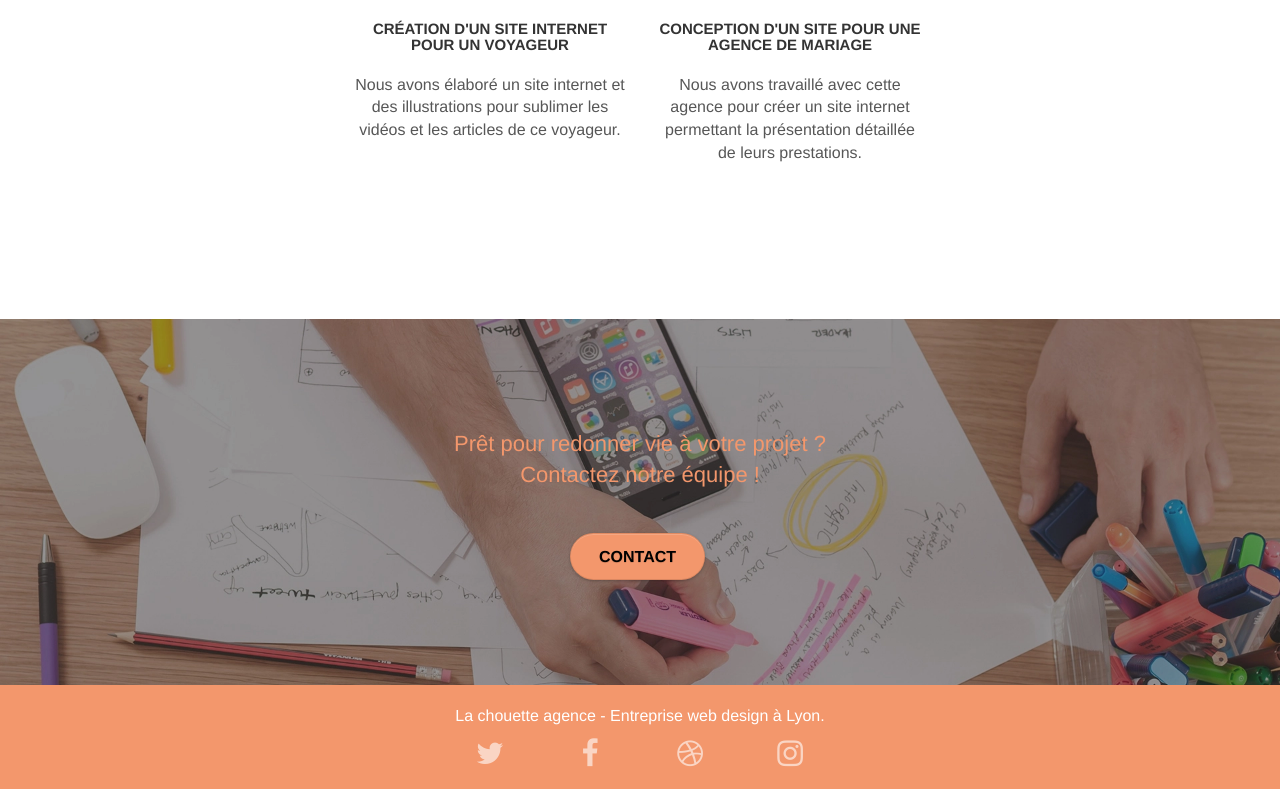
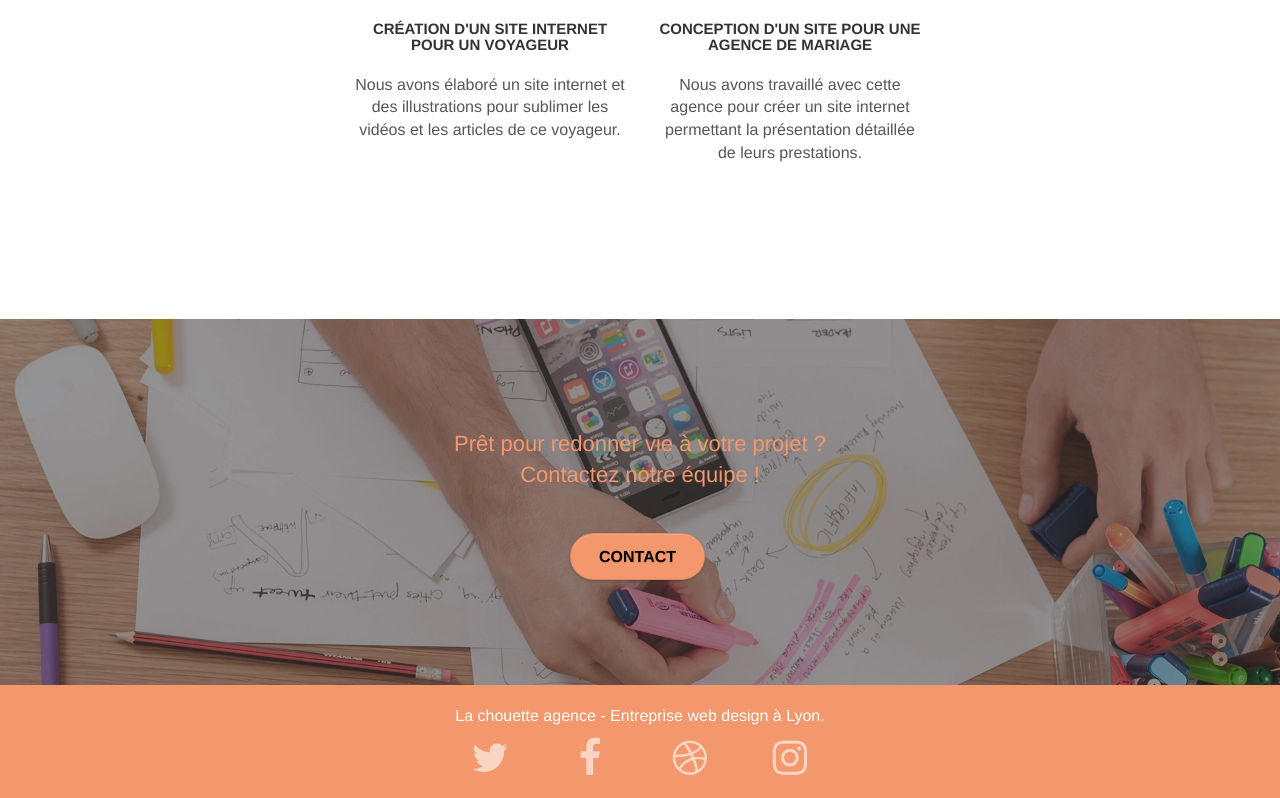
Before and after one commit to NAIRA52/lachouette-before, a plain HTML site: page index.html in a window 1280 px wide. Shown: the part 2905-3703 px from the top of the page. Drawn offline with Linux system fonts and the light colour scheme.

Commit message:
taille liens sociaux

```diff
--- a/style.css
+++ b/style.css
@@ -475,7 +475,7 @@ button {
 }
 
 .icon-md {
-    font-size: 30px!important;
+    font-size: 40px!important;
 }
 
 .icon-lg {
```
